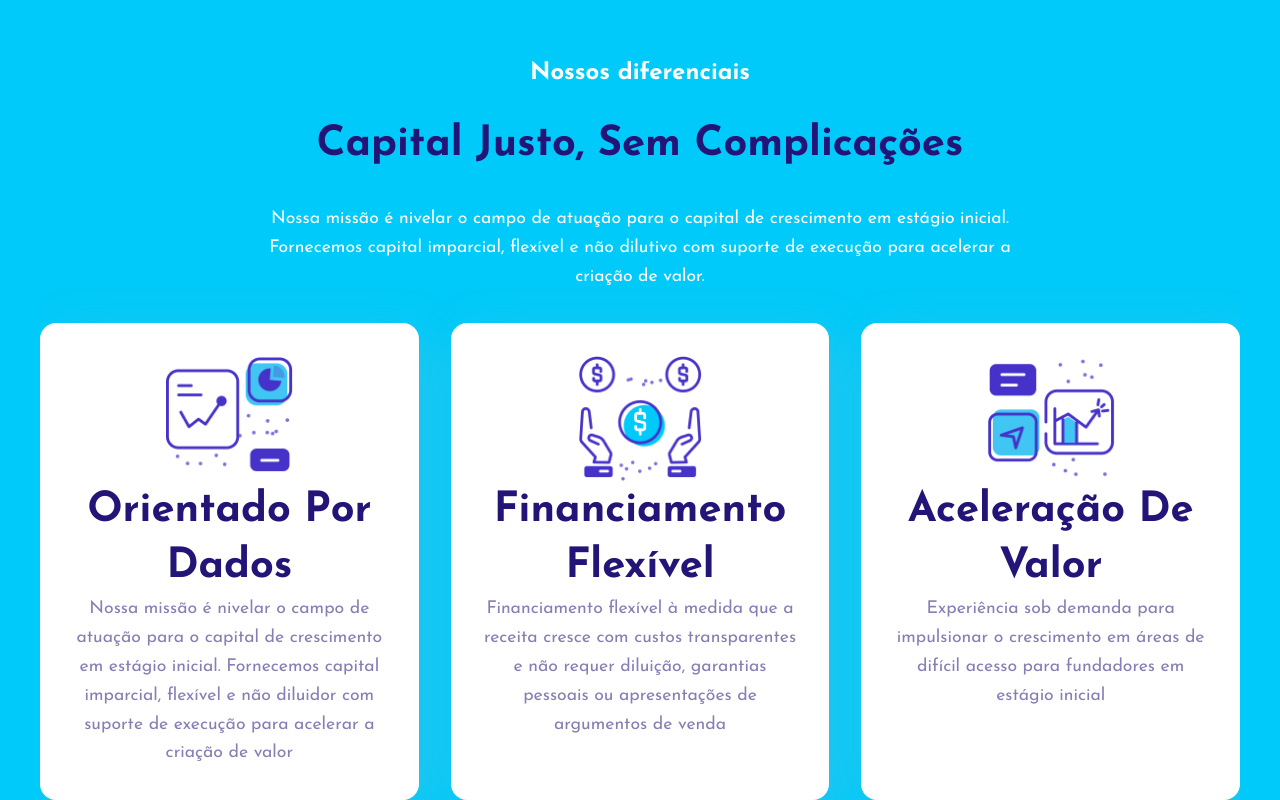
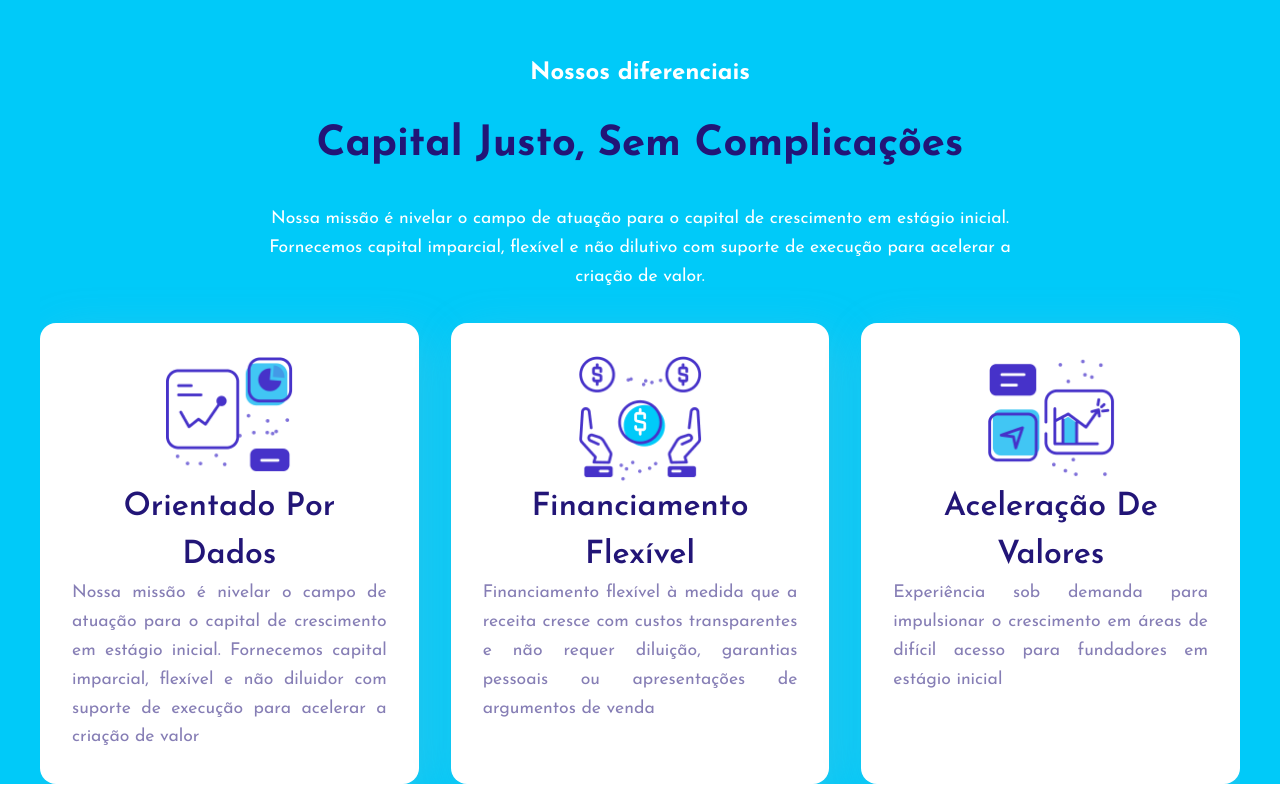
Before and after one commit to g-pontes/business, a Next.js app: page / in a window 1280 px wide. Shown: the part 2651-3451 px from the top of the page. Built offline with nearby package versions, Linux system fonts and the light colour scheme.

Commit message:
OurDiff update

```diff
--- a/src/components/OurDiff/OurDiff.jsx
+++ b/src/components/OurDiff/OurDiff.jsx
@@ -64,7 +64,7 @@ const OurDiff = () => {
                   width={128}
                   height={128}
                 />
-                <span className="title">{feature.title}</span>
+                <span className="sec-title">{feature.title}</span>
                 <span className="text">{feature.des}</span>
               </motion.div>
             ))}
--- a/src/components/OurDiff/ourdiff.css
+++ b/src/components/OurDiff/ourdiff.css
@@ -43,7 +43,7 @@
 }
 
 .od-feature .text {
-    text-align: center;
+    text-align: justify;
 }
 
 @media (max-width: 990px) {
--- a/src/utils/data.js
+++ b/src/utils/data.js
@@ -71,7 +71,7 @@ export const ourDiffFeatures = [
   },
   {
     icon: "/OurDiff/Frame-2.png",
-    title: "aceleração de valor",
+    title: "aceleração de valores",
     des: "Experiência sob demanda para impulsionar o crescimento em áreas de difícil acesso para fundadores em estágio inicial",
   },
 ];
```
